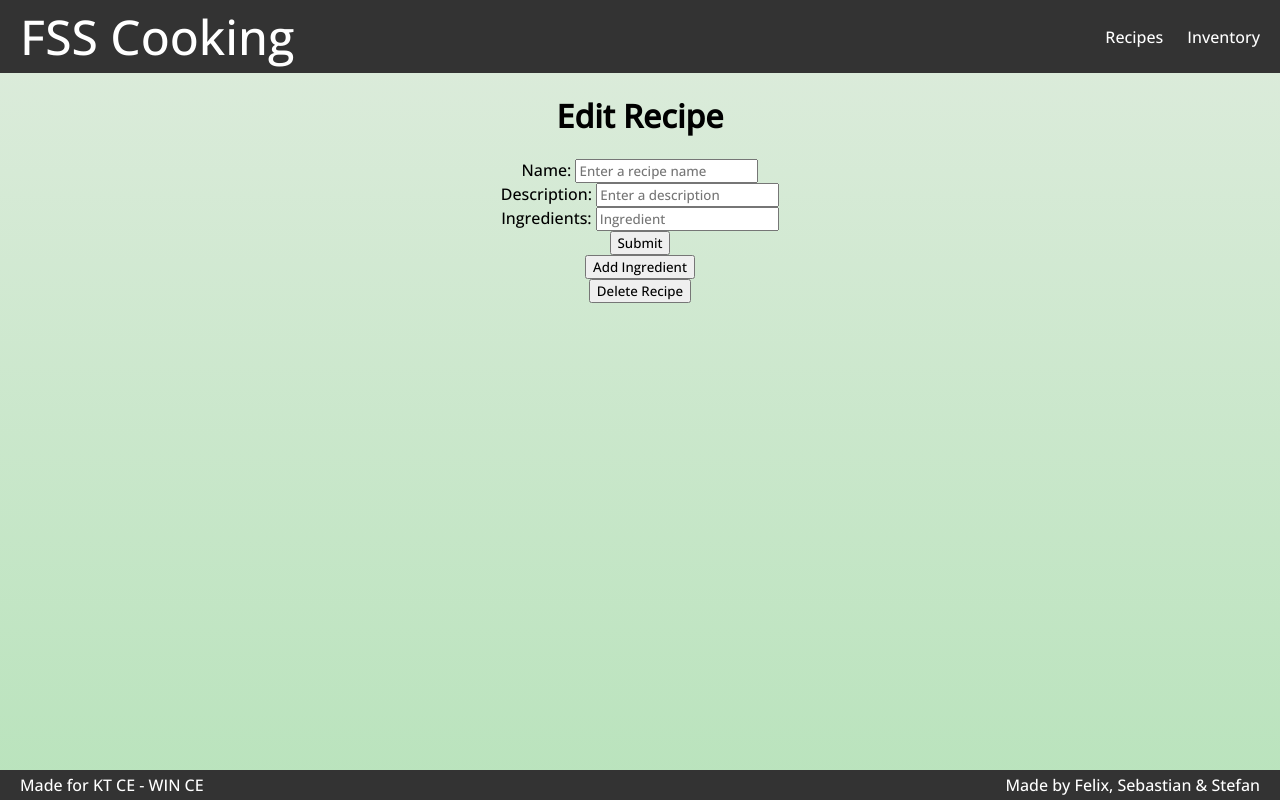
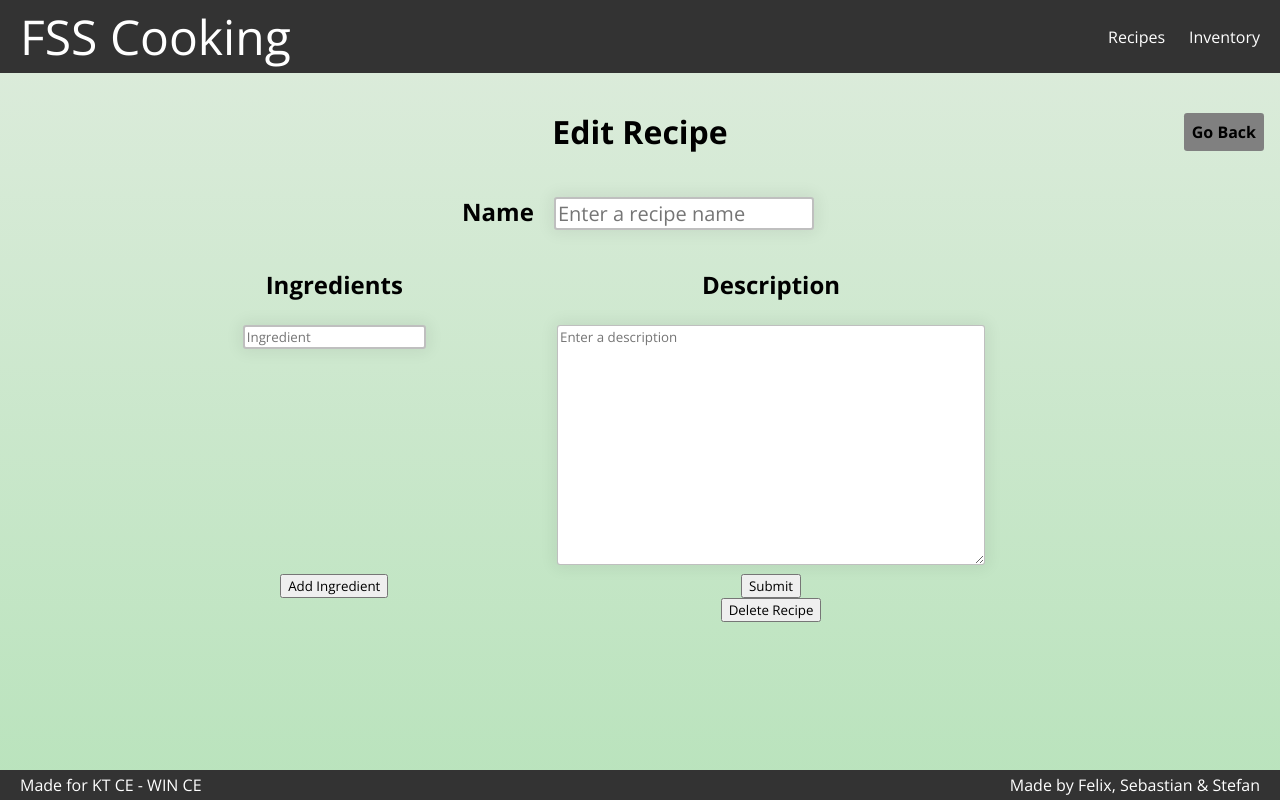
Before and after one commit to Koracs/FFSCooking, a React (Create React App) app in the folder frontend/: page /recipes/edit/1 in a window 1280 px wide. Built offline with nearby package versions, Linux system fonts and the light colour scheme; no server answers.

Commit message:
refactorin, styling changes

```diff
--- a/frontend/src/App.js
+++ b/frontend/src/App.js
@@ -25,7 +25,6 @@ function App() {
                       <Route path="edit/:id" element = {<EditRecipe />}/>
                   </Route>
                   <Route path="/inventory" element = {<Inventory/>}/>
-                  <Route path="/inventory/edit" element={<EditInventory/>}/>
                   <Route path="*" element = {<Home/>}/>
               </Routes>
           </div>
--- a/frontend/src/components/footer.jsx
+++ b/frontend/src/components/footer.jsx
@@ -2,10 +2,12 @@ import React from "react";
 
 const Footer = () => {
     return (
+        <>
         <nav className ="footer">
             <a href="https://www.jku.at/institut-fuer-wirtschaftsinformatik-communications-engineering/">Made for KT CE - WIN CE</a>
             <a>Made by Felix, Sebastian & Stefan</a>
         </nav>
+        </>
     );
 };
 
--- a/frontend/src/pages/inventory/editInventory.jsx
+++ b/frontend/src/pages/inventory/editInventory.jsx
@@ -2,61 +2,19 @@ import React, {useState, useEffect} from "react";
 import {Link} from "react-router-dom";
 
 
-export default function EditInventory() {
-    const [ingredients, setIngredients] = useState([]);
-    const [isLoading, setIsLoading] = useState(true);
+export default function EditInventory({ingredients,deleteHandler}) {
 
-    async function onDelete(id) {
-        if (window.confirm("Delete Ingredient?")) {
-
-            await fetch(`http://localhost:5000/api/inventory/${id}`, {
-                method: "DELETE",
-            }).catch(error => {
-                window.alert(error);
-                return;
-            });
-
-            const newResponse = await fetch(`http://localhost:5000/api/inventory`)
-            const newIngredients = await newResponse.json();
-            setIngredients(newIngredients)
-        }
+    const deleteIngredient= (ingredient) => {
+        deleteHandler(ingredient);
     }
-
-    useEffect(() => {
-        async function getInventory() {
-
-            const response = await fetch(`http://localhost:5000/api/inventory`)
-
-            if (!response.ok) {
-                const message = `An error occurred: ${response.statusText}`
-                window.alert(message)
-                return
-            }
-
-            const ingredients = await response.json();
-            setIngredients(ingredients)
-            setIsLoading(false);
-        }
-
-        getInventory()
-        return;
-    }, [ingredients.length]);
-
 
     return (
         <div>
-            <div style={{display: "flex", justifyContent: "space-around", alignItems: "center"}}>
-                <span style={{width: "15%"}}></span>
-                <h1 style={{width: "70%", textAlign: "center"}}>Edit Inventory</h1>
-                <span style={{width: "15%", textAlign: "right"}}>
-                    <Link to={`/inventory`} className="button"> Go Back </Link>
-                </span>
-            </div>
-            <ul className="overview">
+            <ul className="InventoryOverview">
                 {ingredients.map((ingredient) => <li key={ingredient._id}>
                     {
                         <button className={"ingredientButton"} key={ingredient._id}
-                                onClick={() => onDelete(ingredient._id)}>{ingredient.ingredient}
+                                onClick={() => deleteIngredient(ingredient)}>{ingredient.ingredient}
                         </button>
 
                     }
--- a/frontend/src/pages/inventory/inventory.jsx
+++ b/frontend/src/pages/inventory/inventory.jsx
@@ -1,11 +1,13 @@
 import InventoryOverview from "./viewInventory";
 import {Link} from "react-router-dom";
 import React, {useEffect, useState} from "react";
+import EditInventory from "./editInventory";
 
 
 export default function Inventory() {
     const [ingredients, setIngredients] = useState([]);
     const [isLoading, setIsLoading] = useState(true);
+    const [editMode,setEditMode] = useState(false);
     const [sortOrder, setSortOrder] = useState("oldest")
     const [formData, setFormData] = useState({
         ingredient: "",
@@ -32,6 +34,22 @@ export default function Inventory() {
         const ingredients = await response.json();
         setIngredients(ingredients)
         setIsLoading(false);
+    }
+
+    async function onDelete(ingredient) {
+        if (window.confirm("Delete Ingredient?")) {
+
+            await fetch(`http://localhost:5000/api/inventory/${ingredient._id}`, {
+                method: "DELETE",
+            }).catch(error => {
+                window.alert(error);
+                return;
+            });
+
+            const newResponse = await fetch(`http://localhost:5000/api/inventory`)
+            const newIngredients = await newResponse.json();
+            setIngredients(newIngredients)
+        }
     }
 
     useEffect(() => {
@@ -96,7 +114,7 @@ export default function Inventory() {
                     <span style={{width: "15%"}}></span>
                     <h1 style={{width: "70%", textAlign: "center"}}>My Inventory</h1>
                     <span style={{width: "15%", textAlign: "right"}}>
-                    <Link to={`/inventory/edit`} className="button"> Edit Inventory </Link>
+                    <button onClick={() => setEditMode(!editMode)} className="button">{editMode? "Go Back" : "Edit Inventory"}</button>
                 </span>
                 </div>
                 <div style={{textAlign: "right", padding: "1rem"}}>
@@ -119,9 +137,8 @@ export default function Inventory() {
                     </select>
                 </div>
             {isLoading ? <div>Loading</div> : <>
-                <div>
-                    <InventoryOverview ingredients={ingredients} invertStateHandler={invertState}/>
-                </div>
+                {editMode? <EditInventory ingredients={ingredients} deleteHandler={onDelete}/>
+                    : <InventoryOverview ingredients={ingredients} invertStateHandler={invertState}/>}
             </>}
         </>
     )
--- a/frontend/src/pages/inventory/viewInventory.jsx
+++ b/frontend/src/pages/inventory/viewInventory.jsx
@@ -11,7 +11,7 @@ export default function ViewInventory({ingredients,invertStateHandler}) {
 
     return (
         <div>
-            <ul className="overview">
+            <ul className="InventoryOverview">
                 {ingredients.map((ingredient) => <li key={ingredient._id}>
                     {
                         <button className={"ingredientButton"}
--- a/frontend/src/pages/recipes/addRecipe.jsx
+++ b/frontend/src/pages/recipes/addRecipe.jsx
@@ -1,5 +1,5 @@
 import React, {useState} from "react";
-import {useNavigate} from "react-router-dom";
+import {Link, useNavigate} from "react-router-dom";
 
 export default function AddRecipe() {
     const [formData, setFormData] = useState({
@@ -54,14 +54,21 @@ export default function AddRecipe() {
     }
 
 
-
     return (
-        <div>
-            <h1>Create new Recipe</h1>
+        <>
+            <div style={{display: "flex", justifyContent: "space-around", alignItems: "center"}}>
+                <span style={{width: "25%"}}></span>
+                <h1 style={{width: "50%", textAlign: "center"}}>Create new Recipe</h1>
+                <span style={{width: "25%", textAlign: "right"}}>
+                    <Link to={`/recipes`} className="button"> Go Back </Link>
+                </span>
+            </div>
+            <div className="recipeView">
                 <form onSubmit={onSubmit}>
-                <div>
-                    <label htmlFor="name">Name: </label>
+                    <div style={{alignItems:"center"}}>
+                        <h2 style={{display:"inline-block",paddingRight:"1rem",alignItems:"center"}}>Name</h2>
                         <input
+                            style={{fontSize:"1.25rem"}}
                             type="text"
                             id="name"
                             name="name"
@@ -70,19 +77,8 @@ export default function AddRecipe() {
                             onChange={onChange}
                         />
                     </div>
-                <div>
-                    <label htmlFor="description">Description: </label>
-                    <input
-                        type="text"
-                        id="description"
-                        name="description"
-                        value={description}
-                        placeholder="Enter a description"
-                        onChange={onChange}
-                    />
-                </div>
-                <div>
-                    <label htmlFor="ingredients">Ingredients: </label>
+                    <div className="recipeIngredients">
+                       <h2>Ingredients</h2>
                         {formData.ingredients.map((ingredient, index) =>
                             <input
                                 key={index}
@@ -95,10 +91,24 @@ export default function AddRecipe() {
                             />
                         )}
                     </div>
-                <div>
+                    <div className="recipeDescription">
+                        <h2>Description</h2>
+                        <textarea
+                            type="text"
+                            id="description"
+                            name="description"
+                            value={description}
+                            placeholder="Enter a description"
+                            style={{height:"15rem",width:"70%"}}
+                            onChange={onChange}
+                        />
+                    </div>
+
+                    <div className="recipeDescription">
                         <button type="submit">Submit</button>
                     </div>
                 </form>
+                <div className="recipeIngredients">
                 <button onClick={() => {
                     setFormData({
                         name: formData.name,
@@ -107,22 +117,9 @@ export default function AddRecipe() {
                     })
                 }}>Add Ingredient
                 </button>
-            <br/>
-            <br/>
-            <br/>
-            <br/>
-            <br/>
-            <br/>
-            <br/>
-            <br/>
-            <br/>
-            <br/>
-            <br/>
-            <br/>
-            <br/>
-            <br/>
-            <br/>
-            <br/>
                 </div>
+                <div className="recipeDescription"></div>
+            </div>
+        </>
     )
 }
--- a/frontend/src/pages/recipes/editRecipe.jsx
+++ b/frontend/src/pages/recipes/editRecipe.jsx
@@ -1,5 +1,5 @@
 import React, {useEffect, useState} from "react";
-import {useNavigate, useParams} from "react-router-dom";
+import {Link, useNavigate, useParams} from "react-router-dom";
 
 export default function EditRecipe() {
     const [formData, setFormData] = useState({
@@ -10,11 +10,11 @@ export default function EditRecipe() {
         }]
     });
 
-    const { name, description, ingredients } = formData
+    const {name, description, ingredients} = formData
     const params = useParams();
     const navigate = useNavigate();
 
-    useEffect(() =>{
+    useEffect(() => {
         async function fetchData() {
             const id = params.id.toString();
             const response = await fetch(`http://localhost:5000/api/recipes/${id}`);
@@ -81,26 +81,34 @@ export default function EditRecipe() {
 
     async function deleteRecipe(e) {
         e.preventDefault();
-        if(window.confirm("Delete Recipe?")){
+        if (window.confirm("Delete Recipe?")) {
             await fetch(`http://localhost:5000/api/recipes/${params.id}`, {
                 method: "DELETE"
-            }).catch(error => { //todo: error message not showing
+            }).catch(error => {
                 window.alert(error);
                 return;
             });
-            //todo: no confirmation showing
 
             navigate(`/recipes`)
         }
     }
-//todo recipe form component for edit and view component
-    return(
-        <div>
-            <h1>Edit Recipe</h1>
+
+//todo?? recipe form component for edit and view component (callback functions)
+    return (
+        <>
+            <div style={{display: "flex", justifyContent: "space-around", alignItems: "center"}}>
+                <span style={{width: "25%"}}></span>
+                <h1 style={{width: "50%", textAlign: "center"}}>Edit Recipe</h1>
+                <span style={{width: "25%", textAlign: "right"}}>
+                    <Link to={`/recipes`} className="button"> Go Back </Link>
+                </span>
+            </div>
+            <div className="recipeView">
                 <form onSubmit={onSubmit}>
-                <div>
-                    <label htmlFor="name">Name: </label>
+                    <div style={{alignItems: "center"}}>
+                        <h2 style={{display: "inline-block", paddingRight: "1rem", alignItems: "center"}}>Name</h2>
                         <input
+                            style={{fontSize:"1.25rem"}}
                             type="text"
                             id="name"
                             name="name"
@@ -109,19 +117,8 @@ export default function EditRecipe() {
                             onChange={onChange}
                         />
                     </div>
-                <div>
-                    <label htmlFor="description">Description: </label>
-                    <input
-                        type="text"
-                        id="description"
-                        name="description"
-                        value={description}
-                        placeholder="Enter a description"
-                        onChange={onChange}
-                    />
-                </div>
-                <div>
-                    <label htmlFor="ingredients">Ingredients: </label>
+                    <div className="recipeIngredients">
+                        <h2>Ingredients</h2>
                         {formData.ingredients.map((ingredient, index) =>
                             <input
                                 key={index}
@@ -134,10 +131,25 @@ export default function EditRecipe() {
                             />
                         )}
                     </div>
-                <div>
+                    <div className="recipeDescription">
+                        <h2>Description</h2>
+                        <textarea
+                            type="text"
+                            id="description"
+                            name="description"
+                            value={description}
+                            placeholder="Enter a description"
+                            style={{height: "15rem", width: "70%"}}
+                            onChange={onChange}
+                        />
+                    </div>
+                    <div className="recipeDescription">
                         <button type="submit">Submit</button>
+                        <br/>
+                        <button onClick={deleteRecipe}>Delete Recipe</button>
                     </div>
                 </form>
+                <div className="recipeIngredients">
                     <button onClick={() => {
                         setFormData({
                             name: formData.name,
@@ -146,9 +158,9 @@ export default function EditRecipe() {
                         })
                     }}>Add Ingredient
                     </button>
-            <div>
-                <button onClick={deleteRecipe}>Delete Recipe</button>
                 </div>
+                <div className="recipeDescription"></div>
             </div>
+        </>
     )
 }
--- a/frontend/src/pages/recipes/recipeOverview.jsx
+++ b/frontend/src/pages/recipes/recipeOverview.jsx
@@ -4,7 +4,7 @@ import {Link} from "react-router-dom";
 
 export default function RecipeOverview({recipes}) {
     return (
-        <ul className="overview">
+        <ul className="RecipeOverview">
             {recipes.map((recipe) => <li key={recipe._id}>
                 {
                     <Link className="recipeButton" to={`/recipes/${recipe._id}`}> {recipe.name}</Link>
--- a/frontend/src/pages/recipes/viewRecipe.jsx
+++ b/frontend/src/pages/recipes/viewRecipe.jsx
@@ -7,8 +7,8 @@ export default function ViewRecipe() {
     const navigate = useNavigate();
     const [isLoading, setIsLoading] = useState(true);
 
-    useEffect(() => {
     async function fetchData() {
+        setIsLoading(true)
         const id = params.id.toString();
         const response = await fetch(`http://localhost:5000/api/recipes/${id}`);
 
@@ -24,34 +24,43 @@ export default function ViewRecipe() {
             navigate("/");
             return;
         }
-
         setRecipe(recipe);
         setIsLoading(false);
     }
 
+    useEffect(() => {
         fetchData();
+    }, [params.id, navigate]);
 
-        return;
-    }, [params.id, navigate]);
-    //todo loading spinner / content loader
+
     return (
         <>
-
             <div style={{display: "flex", justifyContent: "space-around", alignItems: "center"}}>
-                <span style={{width: "15%"}}></span>
-                <h1 style={{width: "70%", textAlign: "center"}}>{recipe.name}</h1>
-                <span style={{width: "15%", textAlign: "right"}}>
+                <span style={{width: "25%"}}></span>
+                <h1 style={{width: "50%", textAlign: "center"}}>{recipe.name}</h1>
+                <span style={{width: "25%", textAlign: "right"}}>
                     <Link to={`/recipes/edit/${recipe._id}`} className="button"> Edit Recipe </Link>
                     <span> </span>
                     <Link to={`/recipes`} className="button"> Go Back </Link>
                 </span>
             </div>
-            <p>{recipe.description}</p>
-            <p>Zutaten:</p>
+            {isLoading ? <div>Loading</div> : <>
+            <div className="recipeView">
+                <p>Created: {recipe.createdAt.substring(8,10)+"."+recipe.createdAt.substring(5,7)+"."+recipe.createdAt.substring(0,4)}
+                    <dd/> Last updated: {recipe.updatedAt.substring(8,10)+"."+recipe.updatedAt.substring(5,7)+"."+recipe.updatedAt.substring(0,4)}</p>
+                <div className="recipeIngredients">
+                    <h2>Ingredients</h2>
                     <ul>
                         {!isLoading ? recipe.ingredients.map((ingredient, index) =>
                             <li key={index}> {ingredient.ingredient} </li>) : null}
                     </ul>
+                </div>
+                <div className="recipeDescription">
+                    <h2>Description</h2>
+                    <p style={{whiteSpace:"pre-line",textAlign:"left"}}>{recipe.description}</p>
+                </div>
+            </div>
+            </>}
         </>
     );
 }
--- a/frontend/src/styles.css
+++ b/frontend/src/styles.css
@@ -1,4 +1,4 @@
-@import url('https://fonts.googleapis.com/css2?family=Open+Sans:wght@500&display=swap');
+@import url('https://fonts.googleapis.com/css2?family=Open+Sans:wght@400;500;700&display=swap');
 
 * {
     box-sizing: border-box;
@@ -7,10 +7,9 @@
 }
 
 body {
-    margin: 0;
     /*background: #ACE1AF linear-gradient(#d4e3d5, transparent);*/
     background-image: linear-gradient(to top, #b9e3bc 0%, #deecdd 100%);
-    min-height:100vh
+    min-height:100vh;
 }
 
 .container {
@@ -72,9 +71,12 @@ body {
     padding: .25rem;
 }
 
+.header li {
+    transition: 300ms ease-in-out;
+}
+
 .header li:hover {
     background-color: #777;
-    transition: 500ms;
 }
 
 .button {
@@ -89,20 +91,44 @@ body {
     cursor: pointer;
     outline: inherit;
     font-weight: bold;
+    border-radius: 0.2rem;
+    transition: 300ms ease-in-out;
+}
+
+.button:hover{
+    background: #777777;
+}
+
+.RecipeOverview{
+    width: 90%;
+    margin-left: auto;
+    margin-right: auto;
+    margin-top: 2rem;
+    display: flex;
+    flex-flow: row wrap;
+    justify-content: space-around;
+    padding: 0;
+    list-style: none;
+    gap: 5rem 2rem;
 }
 
 .recipeButton{
     text-decoration: none;
     background: gray;
     border-color: #000000;
-    border-style: solid;
+    border-style: none;
     border-width: 0.15rem;
-    border-radius: 0.5rem;
+    border-radius: 0.2rem;
     font-size: 1.5rem;
-    padding: 0.5rem;
+    padding: 1.5rem 1rem;
     color: black;
     font-weight: bold;
+    transition: 300ms ease-in-out;
 
+}
+
+.recipeButton:hover{
+    background: #777777;
 }
 
 .ingredientButton {
@@ -117,16 +143,54 @@ body {
     cursor: pointer;
     font-weight: bold;
     font-size: 1.5rem;
+    border-radius: 0.2rem;
+    transition: 300ms ease-in-out;
 }
 
-.overview{
+.ingredientButton:hover{
+    background: #777777;
+}
+
+.InventoryOverview{
+    width: 90%;
+    margin-left: auto;
+    margin-right: auto;
     display: flex;
     flex-flow: row wrap;
     justify-content: space-around;
     padding: 0;
-    margin: 0;
     list-style: none;
     gap: 2rem;
+}
+
+.recipeView{
+    box-sizing: border-box;
+    width: 70%;
+    margin-right: auto;
+    margin-left: auto;
+}
+
+.recipeIngredients{
+    float:left;
+    width: 30%;
+
+}
+
+.recipeIngredients ul{
+    text-align: left;
+}
+
+.recipeDescription{
+    float:right;
+    width: 70%
+}
+
+select, input, textarea {
+    border-radius: 0.2rem;
+    border-style: solid;
+    border-color: rgba(128, 128, 128, 0.5);
+    margin: 0.25rem;
+    box-shadow:0 0 15px 4px rgba(0,0,0,0.06);
 }
 
 .filter {
```
Also changed, not shown: frontend/src/pages/inventory/addIngregient.jsx (deleted). Lines whose indentation alone changed are shown as unchanged.
